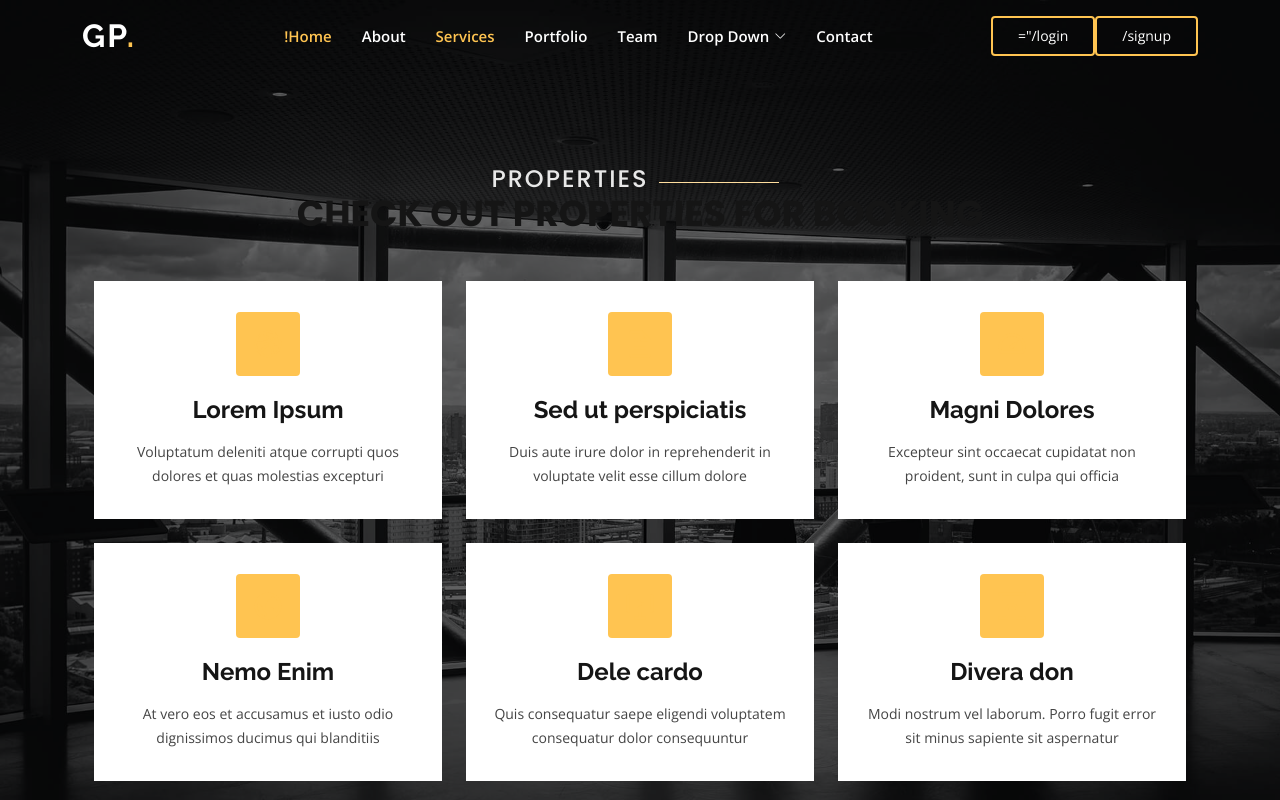
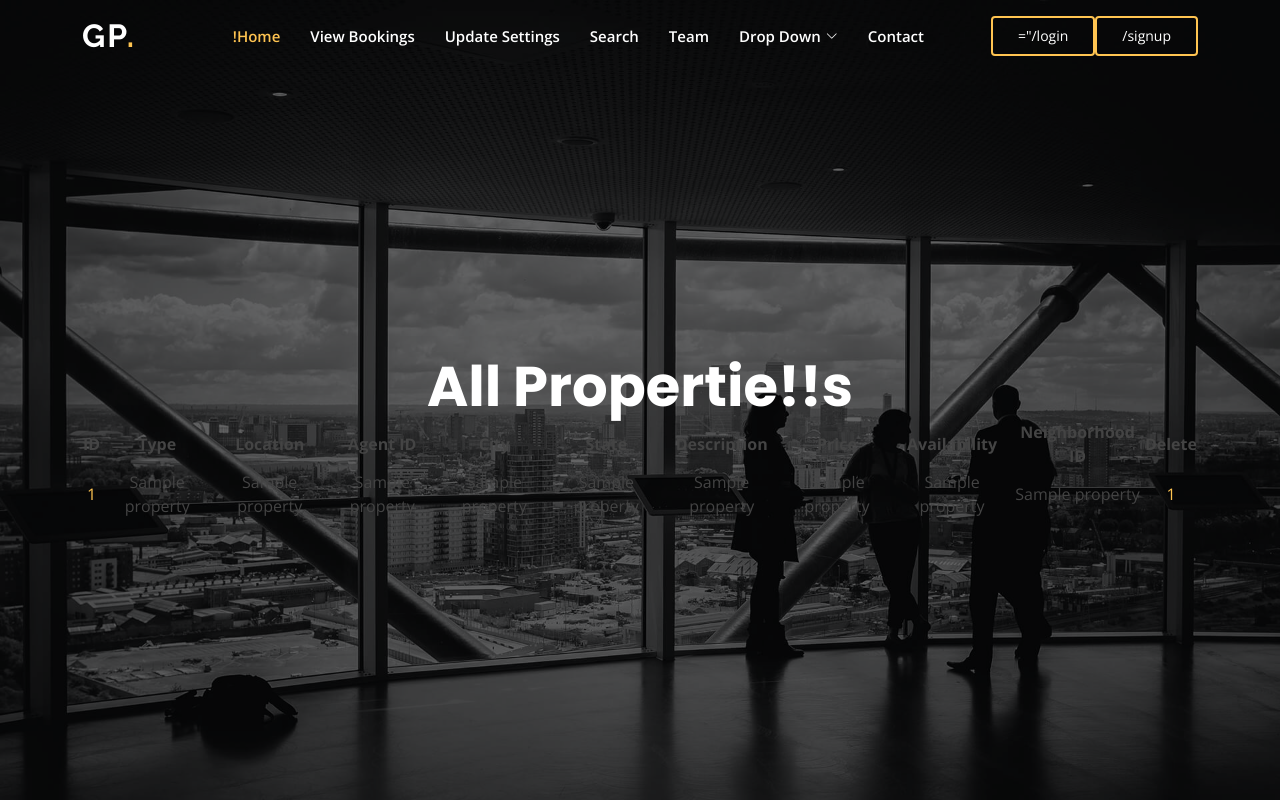
Before and after one commit to MubarizKhan/CS-425-Database-Project, a Flask app: page /buyer_index in a window 1280 px wide. Run offline with Flask 3, Linux system fonts and the light colour scheme; a database or web service that is not in the repository returns one stand-in record (values such as "Sample title"); some libraries are stand-ins or nearby versions.

Commit message:
building renters

```diff
--- a/app.py
+++ b/app.py
@@ -37,6 +37,9 @@ def dummy():
 
 @app.route('/buyer_index')
 def buyer_index():
+  print('in buyer index')
+  properties = show_properties()
+  return render_template('buyer_index.html', properties=properties)
 
 
   return render_template('buyer_index.html')
@@ -68,15 +71,18 @@ def login_post():
       return redirect('/login')
 
     else:
-      if session.get('user_id') and session['user_id'] == user[0]:
-        return redirect(url_for('agent_layout'))
+      session['user_id'] = user[0]
+      session['user_type'] = user[4]
+      if session.get('user_id') and session['user_id'] == user[0] and session['user_type'] == 'agent':
+        return redirect(url_for('property_index'))
 
       else:
-        session.clear()
-        session['user_id'] = user[0]
-        session['user_type'] = user[4]
-        flash('Already logged in')
-        return redirect(url_for('index'))
+        return redirect(url_for('buyer_index'))
+        # session.clear()
+        # session['user_id'] = user[0]
+        # session['user_type'] = user[4]
+        # flash('Already logged in')
+        # return redirect(url_for('index'))
 
 
 
@@ -127,7 +133,14 @@ def signup_post():
     conn.commit()
     return redirect(url_for('index'))
 
-
+############################ ##############
+##########################################
+##########################################
+############## AGENTS ###################
+############## ############################
+##########################################
+##########################################
+##########################################
 ############################ ##############
 ##########################################
 ##########################################
@@ -154,7 +167,6 @@ def property_index():
     print('in proooooooooooooppppppppppppppertieeeeeeeeeeesssssssss')
     properties = show_properties()
     return render_template('property_index.html', properties=properties)
-    # return render_template('property_index.html')
 
 
 
@@ -163,7 +175,6 @@ def add_property():
   print('*L' * 10)
   return render_template('add_property.html')
 
-# @app.route('/add_property',  methods=['POST'])
 @app.route('/add_property', methods=['POST'])
 def insert_property():
 
@@ -249,8 +260,6 @@ def delete_property(id):
   print(result[0], session['user_id'])
 
 
-  # ""
-  # dummy_id = result[0]
   cur.execute('SELECT user_id,agent_id FROM agents WHERE agent_id=%s', (result[0],))
   session_user_id = cur.fetchone()
   print(session_user_id, 'TTHIS IS SESSION USER' * 2)
@@ -306,7 +315,22 @@ def insert_neighborhood():
   return render_template('add_neighborhood.html')
 
 
-# @app.route('/propety_index', methods=['get'])
+############################ ##############
+##########################################
+##########################################
+############## RENTERS ###################
+############## ############################
+##########################################
+##########################################
+##########################################
+############################ ##############
+##########################################
+##########################################
+############## Property ###################
+############## ############################
+##########################################
+##########################################
+##########################################
 
 
 
--- a/templates/buyer_index.html
+++ b/templates/buyer_index.html
@@ -1,67 +1,39 @@
-{% extends 'base.html' %}
+{% extends 'renter_view.html' %}
+
 
 {% block content %}
+  <h1>All Propertie!!s</h1>
+  <table>
+    <tr>
+      <th>ID</th>
+      <th>Type</th>
+      <th>Location</th>
+      <th>Agent ID</th>
+      <th>City</th>
+      <th>State</th>
+      <th>Description</th>
+      <th>Price</th>
+      <th>Availability</th>
+      <th>Neighborhood ID</th>
+      <th>Delete</th>
 
-<section id="services" class="services">
-  <div class="container" data-aos="fade-up">
+    </tr>
+    {% for property in properties %}
+      <tr>
+        <td><a href="{{ url_for('modify_property', id=property[0]) }}">{{ property[0] }}</a></td>
+        <td>{{ property[1] }}</td>
+        <td>{{ property[2] }}</td>
+        <td>{{ property[3] }}</td>
+        <td>{{ property[4] }}</td>
+        <td>{{ property[5] }}</td>
+        <td>{{ property[6] }}</td>
+        <td>{{ property[7] }}</td>
+        <td>{{ property[8] }}</td>
+        <td>{{ property[9] }}</td>
+        <td><a href="{{ url_for('delete_property', id=property[0]) }}">{{ property[0] }}</a></td>
+      </tr>
+    {% endfor %}
+  </table>
 
-    <div class="section-title">
-      <h2>Properties</h2>
-      <p>Check out Properties for booking</p>
-    </div>
-
-    <div class="row">
-      <div class="col-lg-4 col-md-6 d-flex align-items-stretch" data-aos="zoom-in" data-aos-delay="100">
-        <div class="icon-box">
-          <div class="icon"><i class="bx bxl-dribbble"></i></div>
-          <h4><a href="">Lorem Ipsum</a></h4>
-          <p>Voluptatum deleniti atque corrupti quos dolores et quas molestias excepturi</p>
-        </div>
-      </div>
-
-      <div class="col-lg-4 col-md-6 d-flex align-items-stretch mt-4 mt-md-0" data-aos="zoom-in" data-aos-delay="200">
-        <div class="icon-box">
-          <div class="icon"><i class="bx bx-file"></i></div>
-          <h4><a href="">Sed ut perspiciatis</a></h4>
-          <p>Duis aute irure dolor in reprehenderit in voluptate velit esse cillum dolore</p>
-        </div>
-      </div>
-
-      <div class="col-lg-4 col-md-6 d-flex align-items-stretch mt-4 mt-lg-0" data-aos="zoom-in" data-aos-delay="300">
-        <div class="icon-box">
-          <div class="icon"><i class="bx bx-tachometer"></i></div>
-          <h4><a href="">Magni Dolores</a></h4>
-          <p>Excepteur sint occaecat cupidatat non proident, sunt in culpa qui officia</p>
-        </div>
-      </div>
-
-      <div class="col-lg-4 col-md-6 d-flex align-items-stretch mt-4" data-aos="zoom-in" data-aos-delay="100">
-        <div class="icon-box">
-          <div class="icon"><i class="bx bx-world"></i></div>
-          <h4><a href="">Nemo Enim</a></h4>
-          <p>At vero eos et accusamus et iusto odio dignissimos ducimus qui blanditiis</p>
-        </div>
-      </div>
-
-      <div class="col-lg-4 col-md-6 d-flex align-items-stretch mt-4" data-aos="zoom-in" data-aos-delay="200">
-        <div class="icon-box">
-          <div class="icon"><i class="bx bx-slideshow"></i></div>
-          <h4><a href="">Dele cardo</a></h4>
-          <p>Quis consequatur saepe eligendi voluptatem consequatur dolor consequuntur</p>
-        </div>
-      </div>
-
-      <div class="col-lg-4 col-md-6 d-flex align-items-stretch mt-4" data-aos="zoom-in" data-aos-delay="300">
-        <div class="icon-box">
-          <div class="icon"><i class="bx bx-arch"></i></div>
-          <h4><a href="">Divera don</a></h4>
-          <p>Modi nostrum vel laborum. Porro fugit error sit minus sapiente sit aspernatur</p>
-        </div>
-      </div>
-
-    </div>
-
-  </div>
-</section><!-- End Services Section -->
 
 {% endblock %}
--- /dev/null
+++ b/templates/renter_view.html
@@ -0,0 +1,107 @@
+<!DOCTYPE html>
+<html lang="en">
+
+<head>
+  <meta charset="utf-8">
+  <meta content="width=device-width, initial-scale=1.0" name="viewport">
+
+  <title>Gp Bootstrap Template - Index</title>
+  <meta content="" name="description">
+  <meta content="" name="keywords">
+
+  <!-- Favicons -->
+  <link href="/static/assets/img/favicon.png" rel="icon">
+  <link href="/static/assets/img/apple-touch-icon.png" rel="apple-touch-icon">
+
+  <!-- Google Fonts -->
+  <link href="https://fonts.googleapis.com/css?family=Open+Sans:300,300i,400,400i,600,600i,700,700i|Raleway:300,300i,400,400i,500,500i,600,600i,700,700i|Poppins:300,300i,400,400i,500,500i,600,600i,700,700i" rel="stylesheet">
+
+  <!-- Vendor CSS Files -->
+<!-- Vendor CSS Files -->
+
+<link href="/static/assets/vendor/aos/aos.css" rel="stylesheet">
+<link href="/static/assets/vendor/bootstrap/css/bootstrap.min.css" rel="stylesheet">
+<link href="/static/assets/vendor/bootstrap-icons/bootstrap-icons.css" rel="stylesheet">
+<link href="/static/assets/vendor/boxicons/css/boxicons.min.css" rel="stylesheet">
+<link href="/static/assets/vendor/glightbox/css/glightbox.min.css" rel="stylesheet">
+<link href="/static/assets/vendor/remixicon/remixicon.css" rel="stylesheet">
+<link href="/static/assets/vendor/swiper/swiper-bundle.min.css" rel="stylesheet">
+
+<!-- Template Main CSS File -->
+<link href="/static/assets/css/style.css" rel="stylesheet">
+
+
+
+
+</head>
+
+<body>
+
+  <!-- ======= Header ======= -->
+  <header id="header" class="fixed-top ">
+    <div class="container d-flex align-items-center justify-content-lg-between">
+
+      <h1 class="logo me-auto me-lg-0"><a href="index.html">Gp<span>.</span></a></h1>
+      <!-- Uncomment below if you prefer to use an image logo -->
+      <!-- <a href="index.html" class="logo me-auto me-lg-0"><img src="assets/img/logo.png" alt="" class="img-fluid"></a>-->
+
+      <nav id="navbar" class="navbar order-last order-lg-0">
+        <ul>
+          <li><a class="nav-link scrollto active" href="#hero">!Home</a></li>
+
+          <li><a class="nav-link scrollto" href= "#">View Bookings</a></li>
+          <li><a class="nav-link scrollto" href="#services">Update Settings</a></li>
+          <li><a class="nav-link scrollto " href="#portfolio">Search</a></li>
+          <li><a class="nav-link scrollto" href="#team">Team</a></li>
+          <li class="dropdown"><a href="#"><span>Drop Down</span> <i class="bi bi-chevron-down"></i></a>
+            <ul>
+              <li><a href="#">Drop Down 1</a></li>
+              <li class="dropdown"><a href="#"><span>Deep Drop Down</span> <i class="bi bi-chevron-right"></i></a>
+                <ul>
+                  <li><a href="#">Deep Drop Down 1</a></li>
+                  <li><a href="#">Deep Drop Down 2</a></li>
+                  <li><a href="#">Deep Drop Down 3</a></li>
+                  <li><a href="#">Deep Drop Down 4</a></li>
+                  <li><a href="#">Deep Drop Down 5</a></li>
+                </ul>
+              </li>
+              <li><a href="#">Drop Down 2</a></li>
+              <li><a href="#">Drop Down 3</a></li>
+              <li><a href="#">Drop Down 4</a></li>
+            </ul>
+          </li>
+          <li><a class="nav-link scrollto" href="#contact">Contact</a></li>
+        </ul>
+        <i class="bi bi-list mobile-nav-toggle"></i>
+      </nav><!-- .navbar -->
+
+      <div><a href="login" class="get-started-btn scrollto"> ="{{ url_for('login') }} </a><a href="signup" class="get-started-btn scrollto"> {{ url_for('signup') }}</a></div>
+
+    </div>
+  </header><!-- End Header -->
+
+  <!-- ======= Hero Section ======= -->
+  <section id="hero" class="d-flex align-items-center justify-content-center">
+    <div class="container" data-aos="fade-up">
+
+      <div class="content">
+        {% block content %} {% endblock %}
+    </div>
+
+    </div>
+  </section><!-- End Hero -->
+
+<!-- End About Section -->
+
+
+  <!-- Vendor JS Files -->
+  <script src="/static/assets/vendor/purecounter/purecounter_vanilla.js"></script>
+  <script src="/static/assets/vendor/aos/aos.js"></script>
+  <script src="/static/assets/vendor/bootstrap/js/bootstrap.bundle.min.js"></script>
+  <script src="/static/assets/vendor/glightbox/js/glightbox.min.js"></script>
+  <script src="/static/assets/vendor/isotope-layout/isotope.pkgd.min.js"></script>
+  <script src="/static/assets/vendor/swiper/swiper-bundle.min.js"></script>
+
+
+  <!-- Template Main JS File -->
+  <script src="/static/assets/js/main.js"></script>
```
